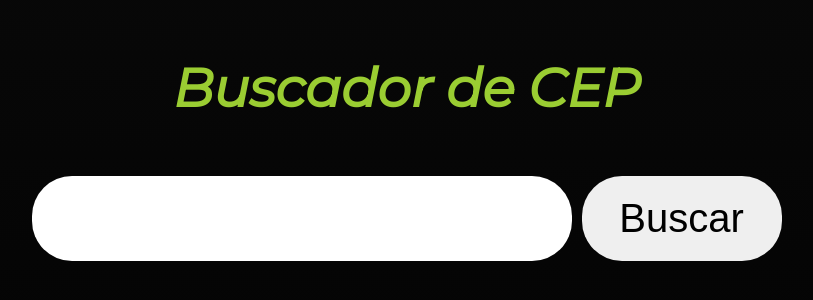
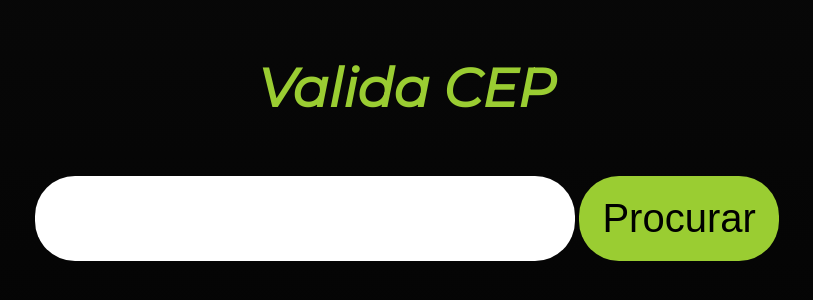
Before and after one commit to JocimarRodrigues/Valida-CEP, a plain HTML site: page index.html in a window 1280 px wide. Shown: the part 264-564 px from the top of the page, without its empty margins (233-1046 px from the left). Drawn offline with Linux system fonts and the light colour scheme.

Commit message:
Projeto Finalizado

```diff
--- a/css/style.css
+++ b/css/style.css
@@ -1,4 +1,5 @@
 body {
+
   display: flex;
   flex-direction: column;
   justify-content: center;
@@ -9,6 +10,7 @@ body {
   background: linear-gradient(360deg, #030303 10%, #1f1f1f 360%);
   font-family: "Montserrat", sans-serif;
 }
+
 
 
 .principal h1 {
@@ -27,11 +29,24 @@ body {
   transition: 1s;
 }
 
+
+
 .principal .buscar {
   align-items: center;
+  background-position: center;
   width: 200px;
-  margin-left: 5px;
 }
+
+#cep::placeholder {
+  background-image: url(../imagens/icon-busca.png);
+}
+
+.buscar {
+  font-weight: 500;
+  background: yellowgreen
+}
+
+
 
 .buscar:hover {
   background: blue;
@@ -42,6 +57,8 @@ body {
   font-size: 30pt;
   margin-top: 2vh;
 }
+
+
 
 #resposta {
   color: blueviolet;
@@ -72,8 +89,9 @@ body {
   height: 6vh;
   margin-top: 3vh;
   border-radius: 29px;
-  font-size: 19pt;
+  font-size: 3vh;
   transition: 1s;
+  font-weight: bold;
 }
 
 #btn-voltar:hover {
--- a/index.html
+++ b/index.html
@@ -5,19 +5,18 @@
     <meta charset="UTF-8">
     <meta http-equiv="X-UA-Compatible" content="IE=edge">
     <meta name="viewport" content="width=device-width, initial-scale=0.5">
-
     <link href="https://fonts.googleapis.com/css2?family=Montserrat:ital@1&display=swap" rel="stylesheet">
     <link rel="stylesheet" href="css/style.css">
-    <title>Document</title>
+    <title>Valida CEP</title>
 </head>
 
 <body>
     <main>
         <section>
             <div id="principal" class="principal">
-                <h1>Buscador de CEP</h1>
+                <h1>Valida CEP</h1>
                 <input type="text" id="cep">
-                <input type="submit" class="buscar" value="Buscar" id="enviar">
+                <input type="submit" class="buscar" id="enviar" value="Procurar">
                 <div id="erro"></div>
             </div>
 
--- a/js/main.js
+++ b/js/main.js
@@ -1,4 +1,5 @@
 document.querySelector("#enviar").addEventListener("click", validaCep);
+
 
 async function validaCep() {
   let mensagemErro = document.getElementById("erro");
```
Also changed, not shown: 1 other file.
